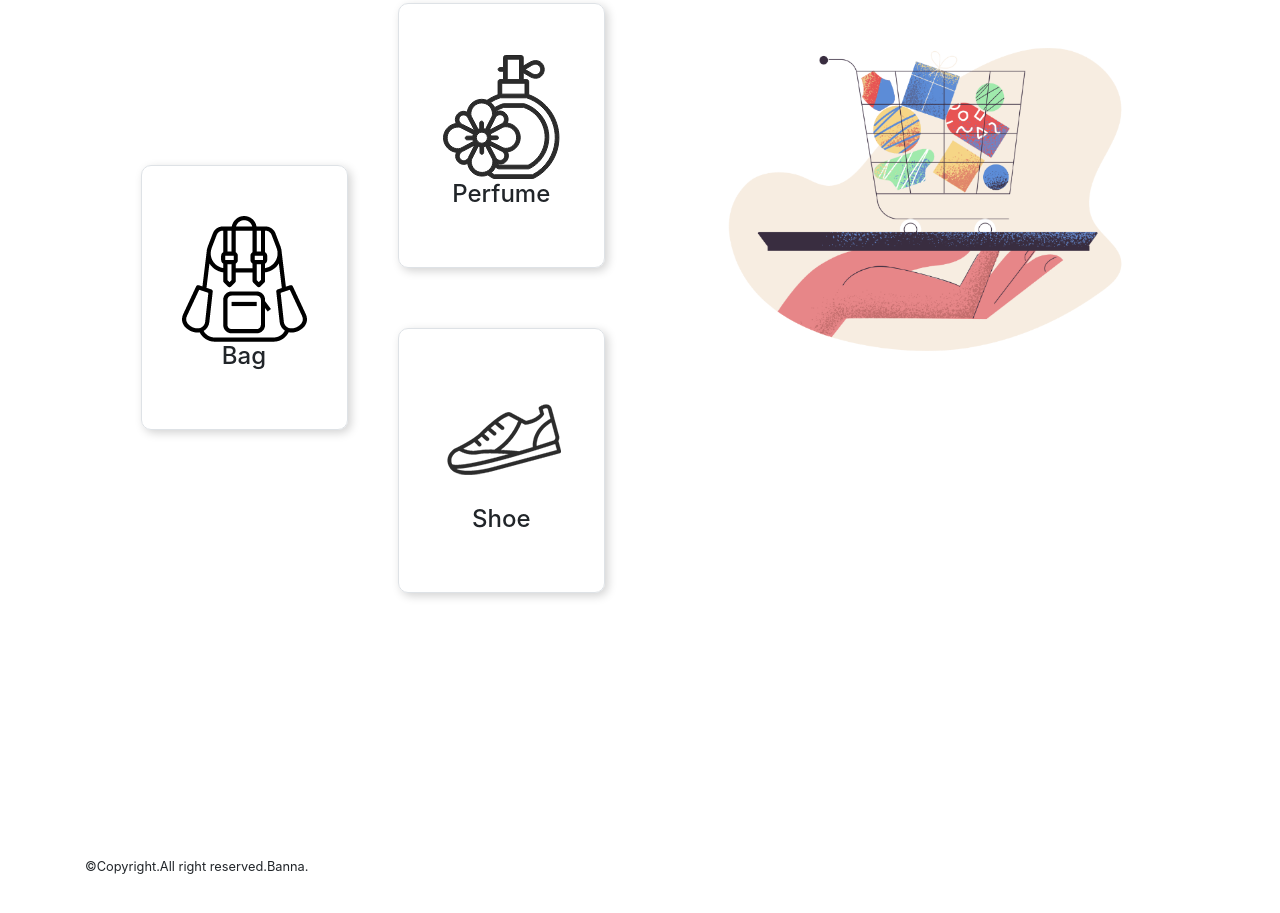
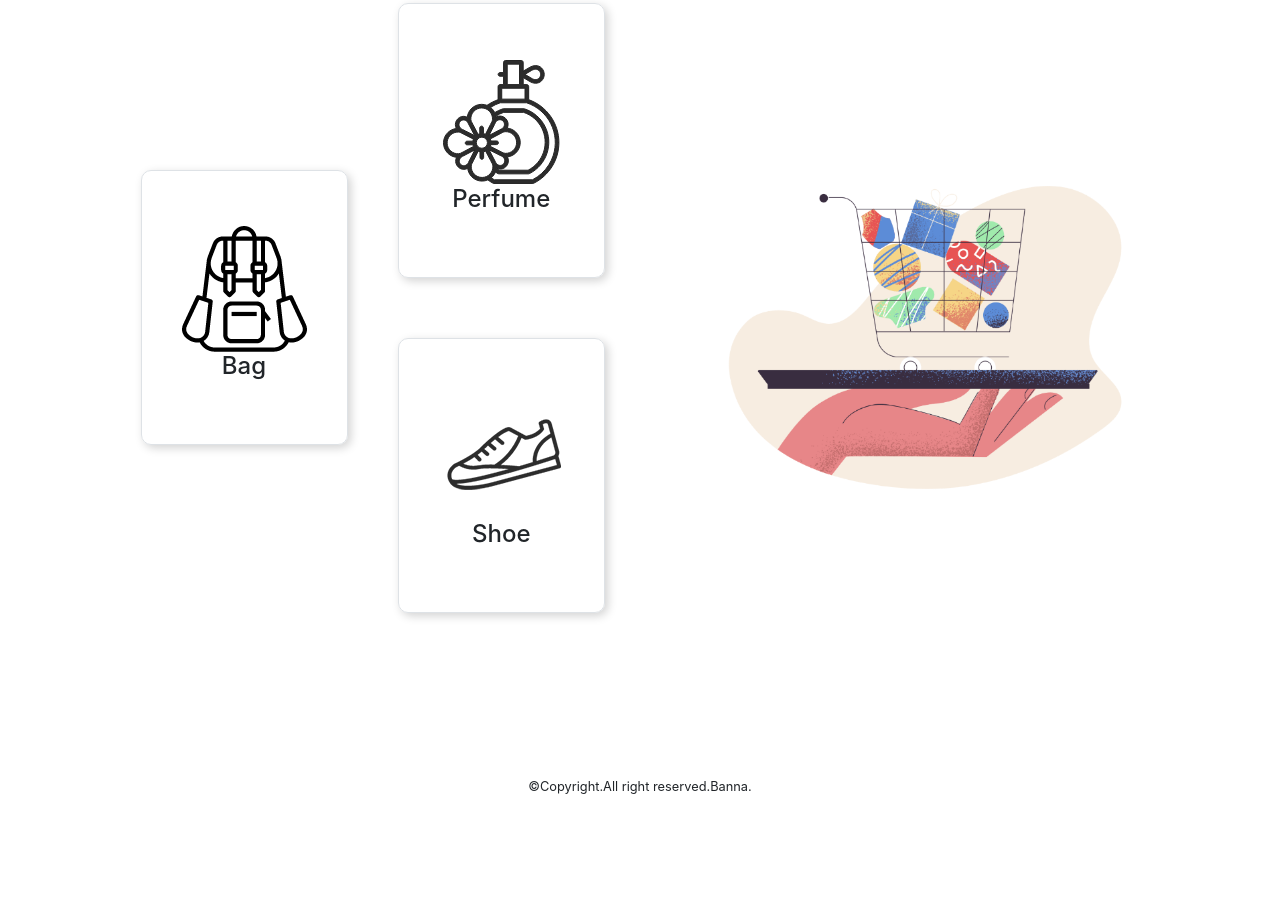
Before and after one commit to Hasan-Banna/hot-gadget, a plain HTML site: page index.html in a window 1280 px wide. Shown: the part 2550-3463 px from the top of the page. After the commit the page ends 3347 px from the top, so only its background shows below. Drawn offline with nearby package versions, Linux system fonts and the light colour scheme.

Commit message:
finally complte

```diff
--- a/index.html
+++ b/index.html
@@ -206,17 +206,16 @@
                       </div>
                     </div>
                 </div>
-                <div class="col-md-6 pale">
+                <div class="col-md-6 pale d-flex justify-content-end align-items-center">
                   <img src="images/Categories/pale-order.png" alt="">
                 </div>
             </div>
         </div>
-        <footer><small>©Copyright.All right reserved.Banna.</small></footer>
-
 
         <script src="https://code.jquery.com/jquery-3.5.1.slim.min.js" integrity="sha384-DfXdz2htPH0lsSSs5nCTpuj/zy4C+OGpamoFVy38MVBnE+IbbVYUew+OrCXaRkfj" crossorigin="anonymous"></script>
         <script src="https://cdn.jsdelivr.net/npm/popper.js@1.16.1/dist/umd/popper.min.js" integrity="sha384-9/reFTGAW83EW2RDu2S0VKaIzap3H66lZH81PoYlFhbGU+6BZp6G7niu735Sk7lN" crossorigin="anonymous"></script>
         <script src="https://stackpath.bootstrapcdn.com/bootstrap/4.5.2/js/bootstrap.min.js" integrity="sha384-B4gt1jrGC7Jh4AgTPSdUtOBvfO8shuf57BaghqFfPlYxofvL8/KUEfYiJOMMV+rV" crossorigin="anonymous"></script>
     </div>
 </body>
+<footer class="text-center"><small>©Copyright.All right reserved.Banna.</small></footer>
 </html>
--- a/style.css
+++ b/style.css
@@ -38,14 +38,13 @@
 
 
 }
-.categories{
-    height: 750px;
-}
+
 .pale img{
     width: 100%;
 }
+
 .border{
-    padding: 50px 40px;
+    padding: 55px 40px;
     border: none;
     box-shadow: 3px 3px 10px lightgrey;
     border-radius: 10px;
```
